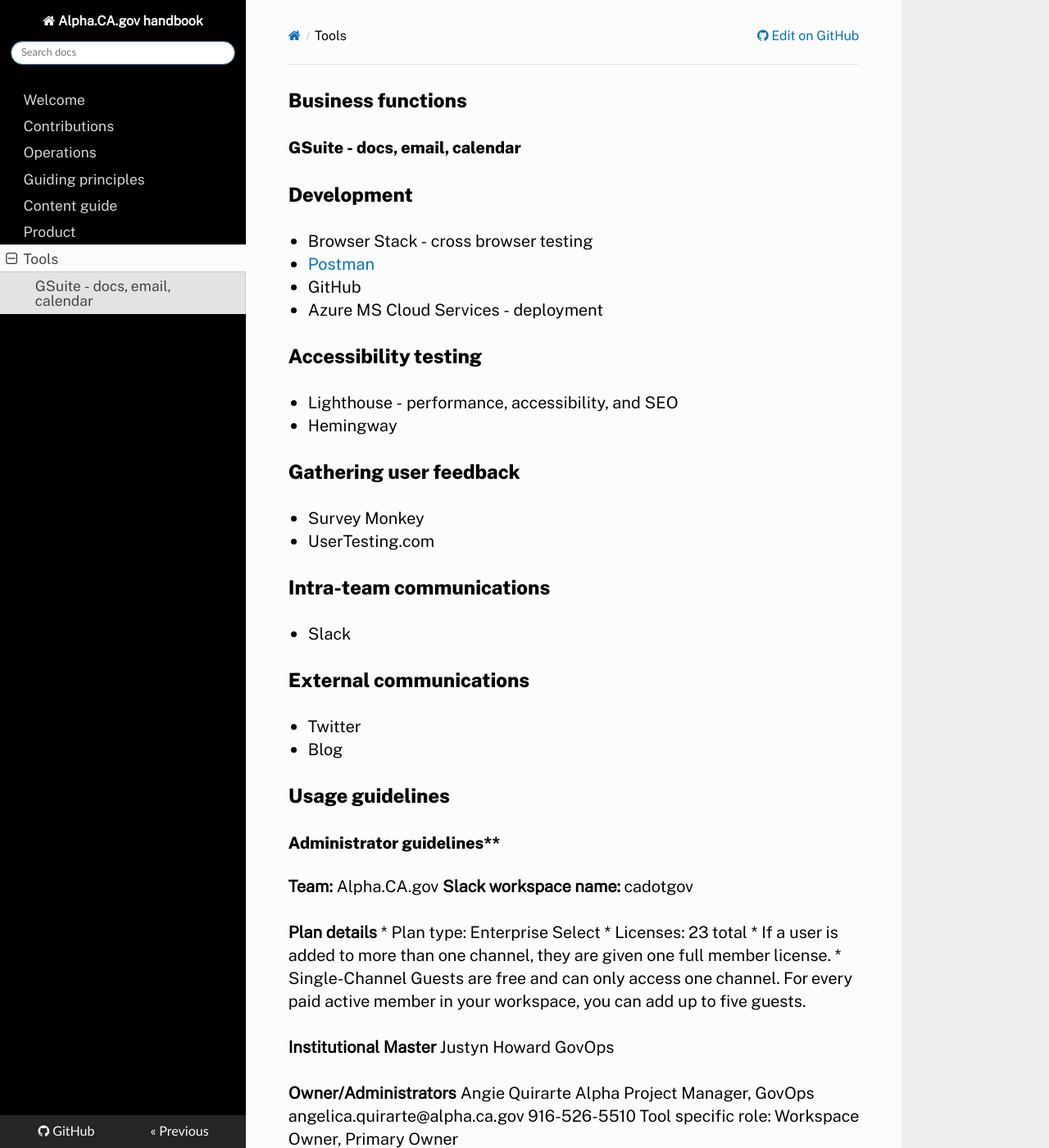
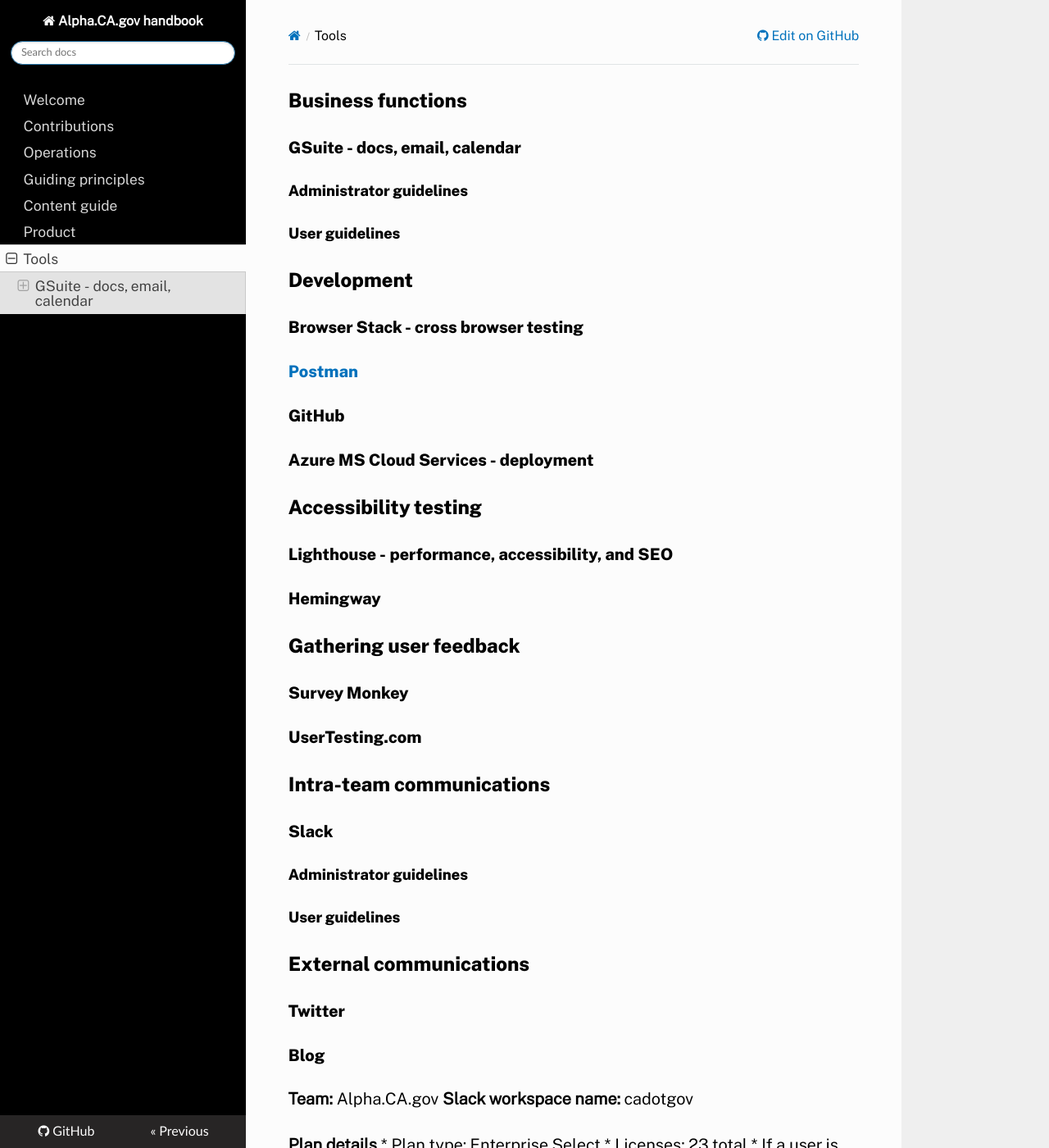
Before and after one commit to cagov/handbook-cadotgov, an MkDocs documentation site: the page built from docs/tools.md, in a window 1280 px wide and 1400 px high. Shown: the whole window at 82% size. Built offline with MkDocs 1.6.1, drawn with Linux system fonts in a browser that asks for light colours; nearby versions of some CDN libraries; old or Windows-style settings are respelled for this version of MkDocs.

Commit message:
Update tools.md

```diff
--- a/docs/tools.md
+++ b/docs/tools.md
@@ -1,30 +1,30 @@
 ## Business functions
 ### GSuite - docs, email, calendar
+#### Administrator guidelines
+#### User guidelines
 
 ## Development
-  * Browser Stack - cross browser testing
-  * [Postman](https://documenter.getpostman.com/view/9918160/SWLb8Uep?version=latest)
-  * GitHub
-  * Azure MS Cloud Services - deployment
+### Browser Stack - cross browser testing
+### [Postman](https://documenter.getpostman.com/view/9918160/SWLb8Uep?version=latest)
+### GitHub
+### Azure MS Cloud Services - deployment
 
 ## Accessibility testing
-  * Lighthouse - performance, accessibility, and SEO
-  * Hemingway
+### Lighthouse - performance, accessibility, and SEO
+### Hemingway
 
 ## Gathering user feedback
-  * Survey Monkey
-  * UserTesting.com
+### Survey Monkey
+### UserTesting.com
 
 ## Intra-team communications
-  * Slack
+### Slack
+#### Administrator guidelines
+#### User guidelines
 
 ## External communications
-  * Twitter
-  * Blog
-
-## Usage guidelines
-
-### Administrator guidelines**
+### Twitter
+### Blog
 
 **Team:** Alpha.CA.gov
 **Slack workspace name:** cadotgov
```
